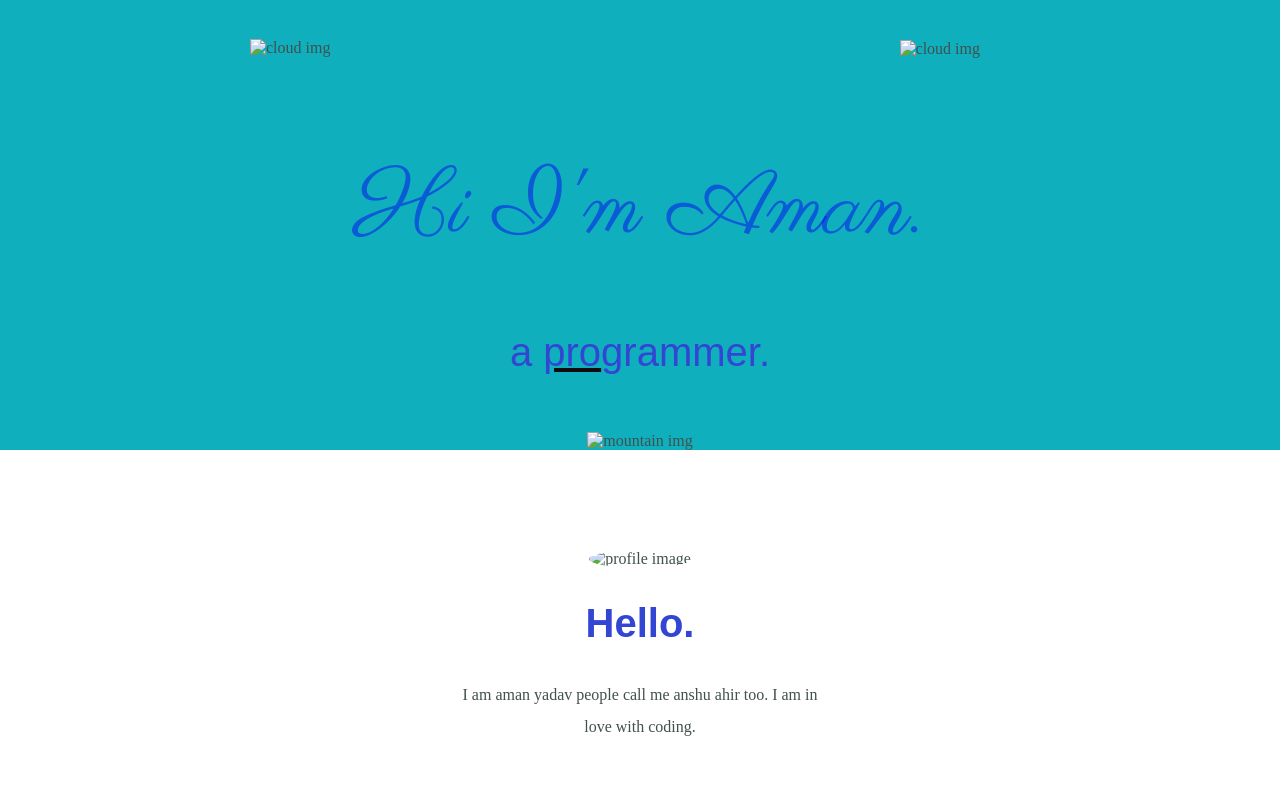
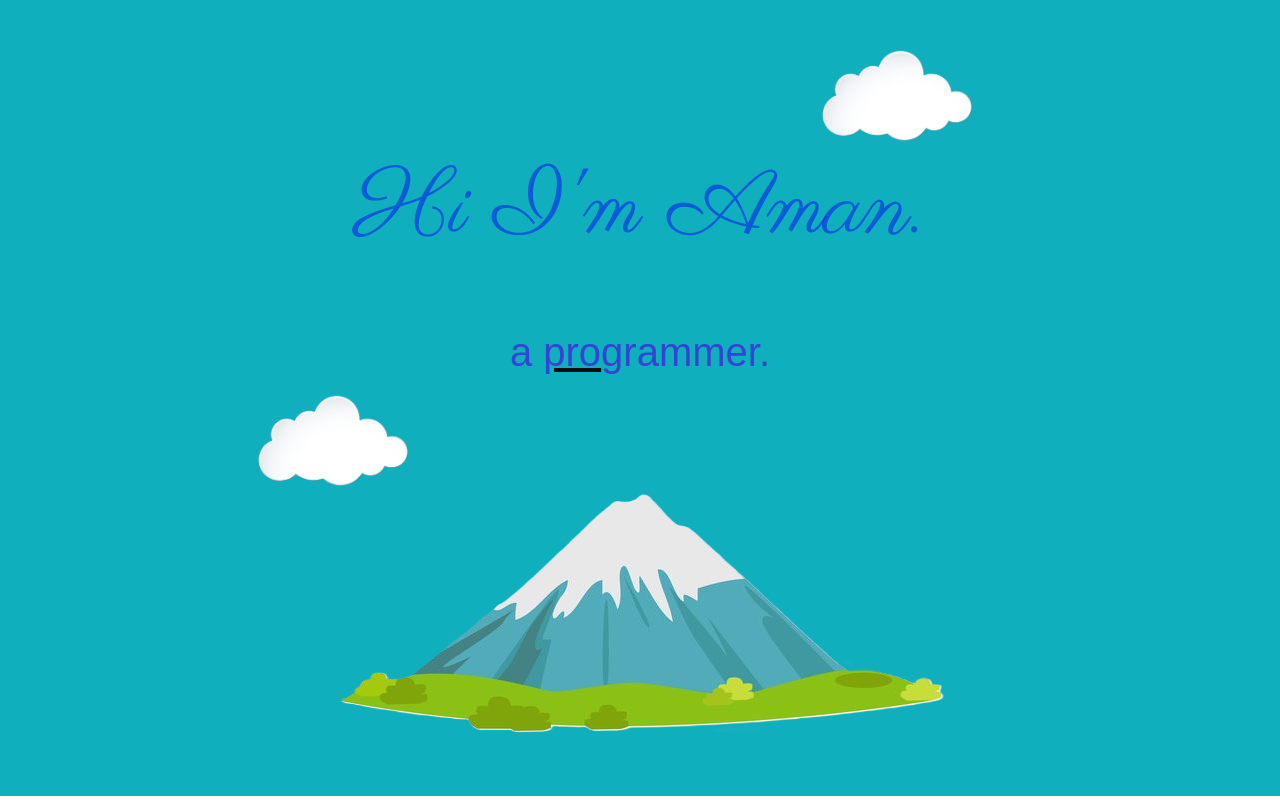
Before and after one commit to anshuahir/about-myself, a plain HTML site: page index.html in a window 1280 px wide. Shown: the top 800 px of the page. Drawn offline with Linux system fonts and the light colour scheme; a web font is replaced by a local one.

Commit message:
Update index.html

```diff
--- a/index.html
+++ b/index.html
@@ -10,15 +10,15 @@
   </head>
   <body>
     <div class="top-container">
-      <img class="top-cloud" src="images/cloud.png" alt="cloud img"  height="111">
+      <img class="top-cloud" src="cloud.png" alt="cloud img"  height="111">
       <h1>Hi I'm Aman.</h1>
       <h2><p class="subtitle">a <span class="pro">pro</span>grammer.</p></h2>
-      <img class="bottom-cloud" src="images/cloud.png" alt="cloud img"  height="111">
-      <img src="images/mountain1.png" alt="mountain img" >
+      <img class="bottom-cloud" src="cloud.png" alt="cloud img"  height="111">
+      <img src="mountain1.png" alt="mountain img" >
     </div>
 <div class="middle-container">
   <div class="profile">
-    <img class="mypic" src="images/picofme (5).png" alt="profile image" height="222" width="222">
+    <img class="mypic" src="picofme (5).png" alt="profile image" height="222" width="222">
     <h2>Hello.</h2>
     <p class="intro">I am aman yadav people call me anshu ahir too. I am in love with coding.</p>
   </div>
```
